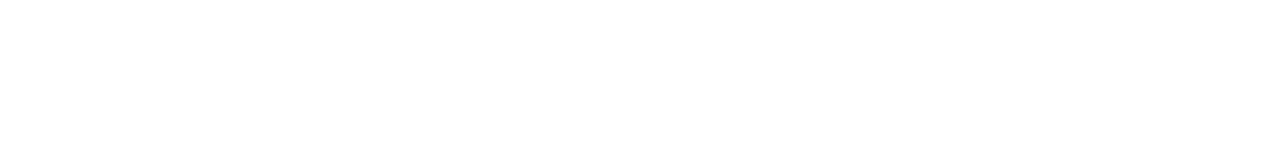
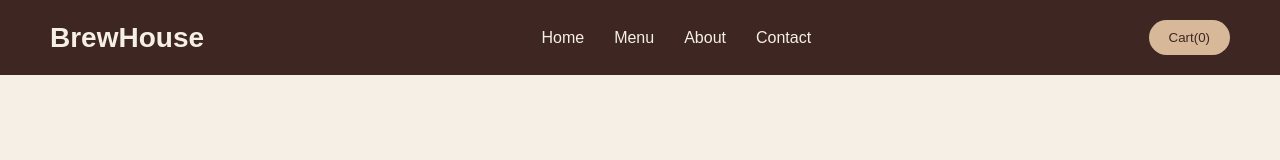
Before and after one commit to aryanaaru333-hue/Project-1, a plain HTML site: page index.html in a window 1280 px wide. Drawn offline with Linux system fonts and the light colour scheme.

Commit message:
Added BrewHouse navbar structure and styling

```diff
--- a/css/style.css
+++ b/css/style.css
@@ -0,0 +1,40 @@
+*{
+    margin: 0;
+    padding: 0;
+    box-sizing: border-box;
+}
+body {
+    font-family:Arial, sans-serif;
+    background-color: #f5efe6;
+    color: #3e2723;
+}
+header {
+    background-color: #3e2723;
+    padding:20px 50px;
+}
+nav {
+    display: flex;
+    justify-content: space-between;
+    align-items: center;
+}
+.logo{
+    color: #f5efe6;
+    font-size: 28px;
+}
+nav ul {
+    display: flex;
+    list-style: none;
+    gap: 30px;
+}
+nav ul li a {
+    color: #f5efe6;
+    text-decoration: none;
+}
+.cart-btn {
+    background-color: #d7b899;
+    color: #3e2723;
+    border: none;
+    padding: 10px 20px;
+    border-radius: 20px;
+    cursor: pointer;
+}
--- a/index.html
+++ b/index.html
@@ -4,10 +4,29 @@
     <meta charset="UTF-8">
     <meta name="viewport" content="width=device-width, initial-scale=1.0">
     <title>Document</title>
+    <link rel="stylesheet" href="/css/style.css">
+
 
 
 </head>
 <body>
+    <header
+>
+        <nav>
+            <h2 class="logo">BrewHouse</h2>
+            <ul>
+
+                <li><a href="#">Home</a></li>
+                <li><a href="#">Menu</a></li>
+                <li><a href="#">About</a></li>
+                <li><a href="#">Contact</a></li>
+
+            </ul>
+            <button class="cart-btn">Cart(0)
+
+            </button>
+        </nav>
+    </header>
 
 </body>
 </html>
```
